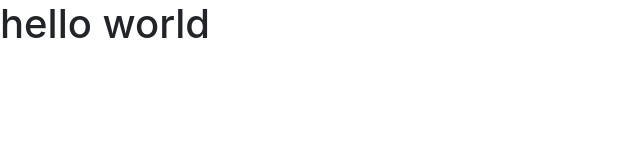
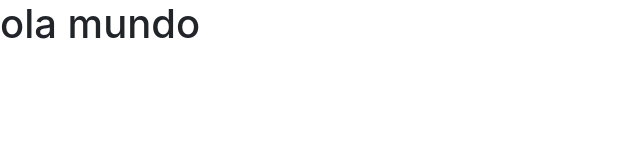
Before and after one commit to IuriKintschev/mymarketingfront, a React (Create React App) app: page / in a window 1280 px wide. Shown: the top 160 px of the page, without its empty margins (0-640 px from the left). Built offline with nearby package versions, Linux system fonts and the light colour scheme.

Commit message:
componentizando

```diff
--- a/src/App.js
+++ b/src/App.jsx
@@ -1,9 +1,15 @@
 import React from 'react';
+
+// imports
+import Main from "./components/Main";
+// imports end
 
 function App() {
   return (
     <div className="App">
-      <h1>hello world</h1>
+      <div>
+        <Main/>
+      </div>
     </div>
   );
 }
--- /dev/null
+++ b/src/components/Main.jsx
@@ -0,0 +1,11 @@
+import React, { Component } from 'react'
+
+export default class Main extends Component {
+  render() {
+	return (
+	  <div>
+		<h1>ola mundo</h1>
+	  </div>
+	)
+  }
+}
```
